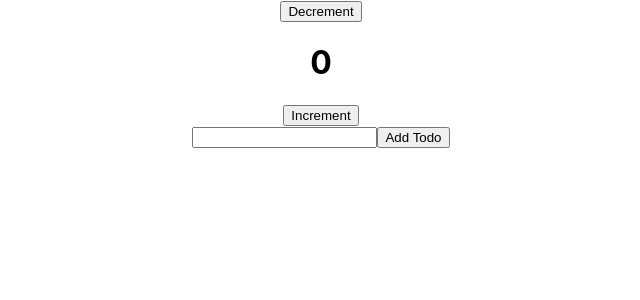
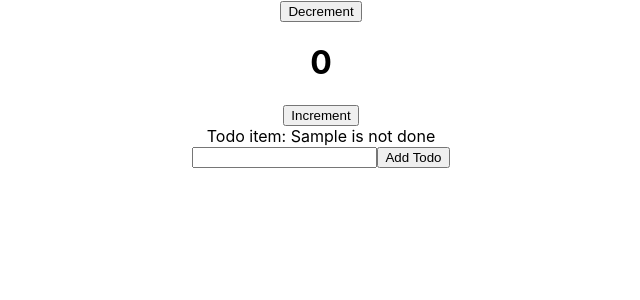
Before and after one commit to emilundg/react-exercise, a React (Create React App) app: page / in a window 1280 px wide. Both pictures are taken after typing "Sample" into the empty fields and a click on the button "Add Todo". Shown: the top 300 px of the page, without its empty margins (319-959 px from the left). Built offline with nearby package versions, Linux system fonts and the light colour scheme.

Commit message:
FIX todos

```diff
--- a/src/App.js
+++ b/src/App.js
@@ -10,6 +10,7 @@ function App() {
     return (
         <div className="App">
             <Provider store={store}>
+              {console.log(store.getState())}
                 <Counter/>
                 <Todos/>
             </Provider>
--- a/src/components/Todos.js
+++ b/src/components/Todos.js
@@ -2,7 +2,7 @@ import React from 'react'
 import {connect} from 'react-redux'
 import {addTodo} from '../actions'
 
-const Todos = ({dispatch}) => {
+const Todos = ({dispatch, todos}) => {
     let input
 
     const addTodoItem = (e) => {
@@ -13,6 +13,11 @@ const Todos = ({dispatch}) => {
 
     return (
         <div>
+            {todos.map(todo => <div>
+                {`Todo item: ${todo.text} is ${todo.completed
+                    ? 'done'
+                    : 'not done'}`}
+            </div>)}
             <form onSubmit={(e) => addTodoItem(e)}>
                 <input ref={node => input = node}/>
                 <button type="submit">
@@ -27,5 +32,4 @@ function mapStateToProps(state) {
     return {todos: state.todos};
 }
 
-
 export default connect(mapStateToProps)(Todos)
--- a/src/reducers/index.js
+++ b/src/reducers/index.js
@@ -1,5 +1,5 @@
 import {combineReducers} from 'redux'
 import counter from './counter'
-import todo from './todo'
+import todos from './todos'
 
-export default combineReducers({counter, todo})
+export default combineReducers({counter, todos})
```
Also changed, not shown: src/reducers/todos.js (renamed from src/reducers/todo.js), 1 other file (tests, documents, lock files or other folders).
